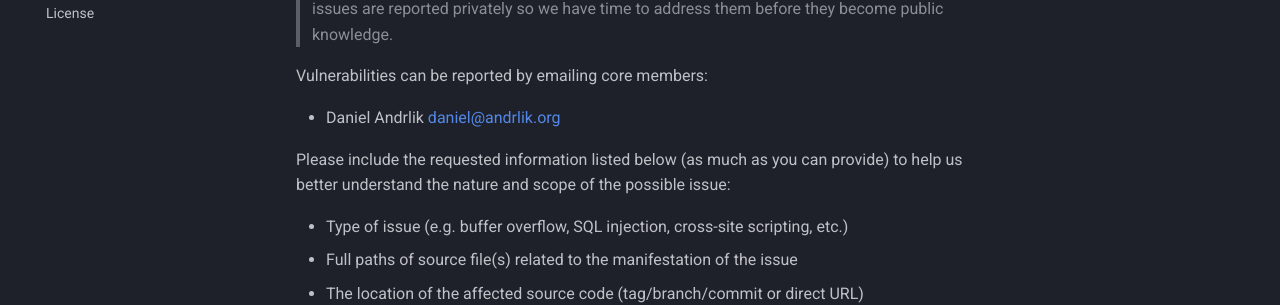
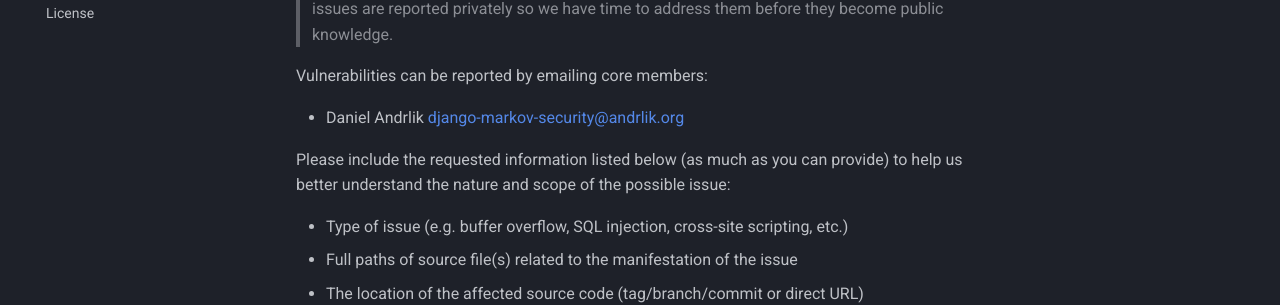
Before and after one commit to andrlik/django-markov, an MkDocs documentation site: the page built from docs/security.md, in a window 1280 px wide and 982 px high. Shown: the part 260-565 px from the top of the window. Built offline with MkDocs 1.6.1 and Material for MkDocs 9.7.7, drawn with Linux system fonts in a browser that asks for light colours; comment, search, counter and statistics services are not loaded.

Commit message:
Update security notification email address

```diff
--- a/SECURITY.md
+++ b/SECURITY.md
@@ -7,7 +7,7 @@
 
 Vulnerabilities can be reported by emailing core members:
 
-- Daniel Andrlik [daniel@andrlik.org](mailto:daniel@andrlik.org)
+- Daniel Andrlik [django-markov-security@andrlik.org](mailto:django-markov-security@andrlik.org)
 
 Please include the requested information listed below (as much as you can provide) to help us better understand the nature and scope of the possible issue:
 
```
